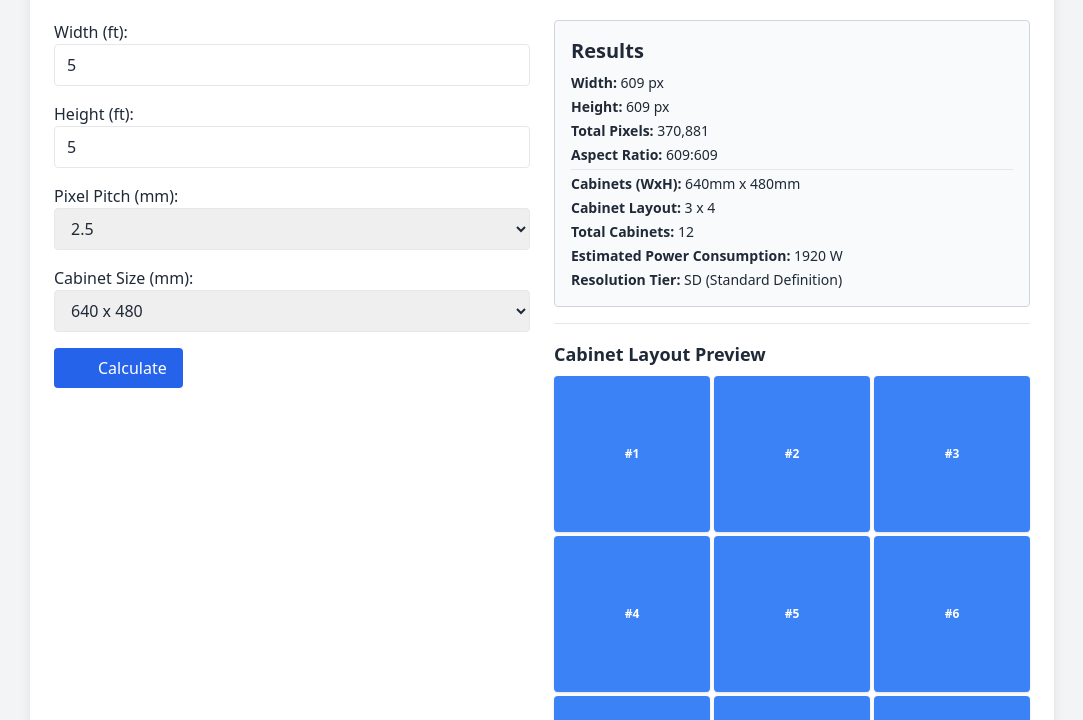
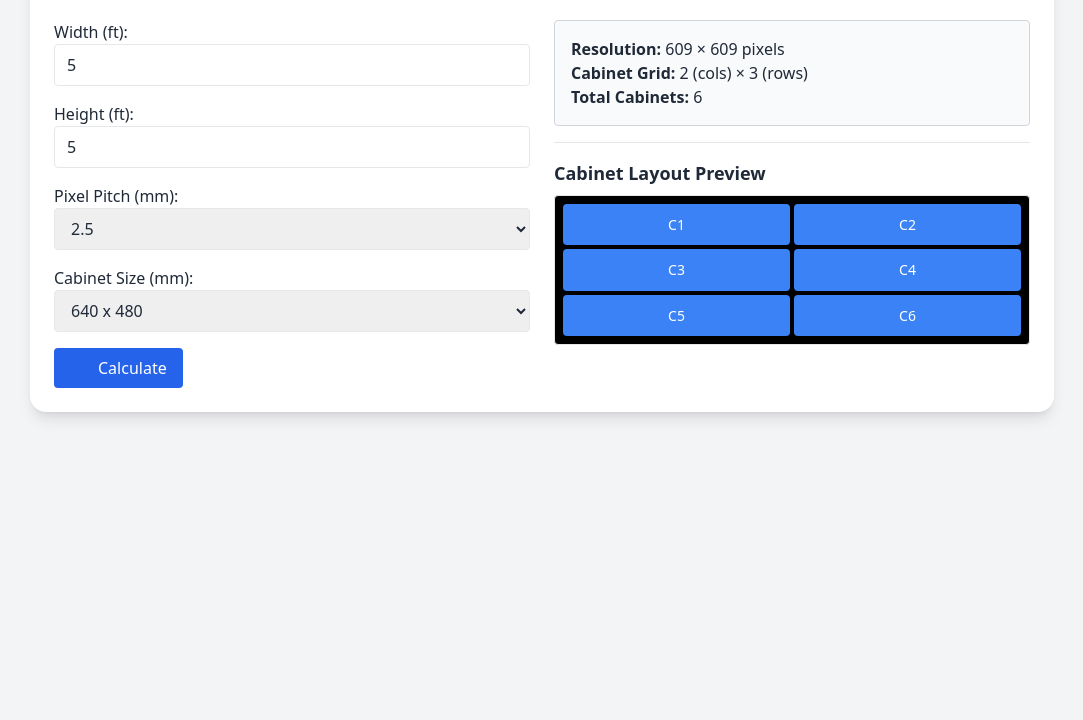
Before and after one commit to amishav31/Ashwani_main, a plain HTML site: page index.html in a window 1280 px wide. Both pictures are taken after typing "5", "5" into the empty fields and a click on the button "Calculate". Shown: the part 80-800 px from the top of the page, without its empty margins (98-1181 px from the left). Drawn offline with nearby package versions, Linux system fonts and the light colour scheme.

Commit message:
Update index.html

```diff
--- a/index.html
+++ b/index.html
@@ -6,6 +6,17 @@
   <title>LED Wall Calculator</title>
   <script src="https://cdn.tailwindcss.com"></script>
   <script src="https://unpkg.com/heroicons@2.0.13/dist/24/outline.js"></script>
+  <style>
+    .cabinet {
+      background-color: #3b82f6;
+      color: white;
+      font-size: 0.875rem;
+      display: flex;
+      align-items: center;
+      justify-content: center;
+      border-radius: 0.25rem;
+    }
+  </style>
 </head>
 <body class="bg-gray-100 text-gray-800 font-sans p-4 relative">
 
@@ -17,12 +28,12 @@
       <div class="space-y-4">
         <div>
           <label for="width" class="block font-medium">Width (ft):</label>
-          <input type="number" id="width" class="w-full border rounded px-3 py-2 focus:outline-none focus:ring-2 focus:ring-blue-400" />
+          <input type="number" id="width" class="w-full border rounded px-3 py-2" />
         </div>
 
         <div>
           <label for="height" class="block font-medium">Height (ft):</label>
-          <input type="number" id="height" class="w-full border rounded px-3 py-2 focus:outline-none focus:ring-2 focus:ring-blue-400" />
+          <input type="number" id="height" class="w-full border rounded px-3 py-2" />
         </div>
 
         <div>
@@ -58,7 +69,7 @@
 
         <div id="cabinetPreviewWrapper" class="border-t pt-4">
           <h3 class="text-lg font-semibold mb-2">Cabinet Layout Preview</h3>
-          <div id="cabinetPreview" class="grid gap-1"></div>
+          <div id="cabinetPreview" class="grid gap-1 border p-2 bg-black rounded" style="min-height: 150px;"></div>
         </div>
       </div>
     </div>
@@ -67,6 +78,62 @@
   <!-- Toast -->
   <div id="toast" class="fixed bottom-6 right-6 bg-red-500 text-white px-4 py-2 rounded shadow-lg opacity-0 transition-opacity duration-300 z-50"></div>
 
-  <script src="script.js"></script>
+  <script>
+    function showToast(msg) {
+      const toast = document.getElementById('toast');
+      toast.textContent = msg;
+      toast.style.opacity = '1';
+      setTimeout(() => toast.style.opacity = '0', 3000);
+    }
+
+    function calculate() {
+      const widthFt = parseFloat(document.getElementById('width').value);
+      const heightFt = parseFloat(document.getElementById('height').value);
+      const pixelPitch = parseFloat(document.getElementById('pixelPitch').value);
+      const cabinetSize = document.getElementById('cabinetSize').value.split('x').map(Number);
+
+      if (isNaN(widthFt) || isNaN(heightFt) || widthFt <= 0 || heightFt <= 0) {
+        showToast("Please enter valid width and height.");
+        return;
+      }
+
+      // Convert feet to mm
+      const widthMm = widthFt * 304.8;
+      const heightMm = heightFt * 304.8;
+
+      // Cabinet dimensions
+      const cabW = cabinetSize[0];
+      const cabH = cabinetSize[1];
+
+      const cols = Math.floor(widthMm / cabW);
+      const rows = Math.floor(heightMm / cabH);
+
+      const resolutionW = Math.floor(widthMm / pixelPitch);
+      const resolutionH = Math.floor(heightMm / pixelPitch);
+
+      // Display results
+      const result = document.getElementById('result');
+      result.innerHTML = `
+        <p><strong>Resolution:</strong> ${resolutionW} × ${resolutionH} pixels</p>
+        <p><strong>Cabinet Grid:</strong> ${cols} (cols) × ${rows} (rows)</p>
+        <p><strong>Total Cabinets:</strong> ${cols * rows}</p>
+      `;
+      result.style.opacity = '1';
+
+      // Cabinet Grid Preview
+      const preview = document.getElementById('cabinetPreview');
+      preview.innerHTML = '';
+      preview.style.gridTemplateColumns = `repeat(${cols}, 1fr)`;
+
+      for (let r = 0; r < rows; r++) {
+        for (let c = 0; c < cols; c++) {
+          const cab = document.createElement('div');
+          cab.className = 'cabinet';
+          cab.textContent = `C${r * cols + c + 1}`;
+          preview.appendChild(cab);
+        }
+      }
+    }
+  </script>
 </body>
 </html>
```
